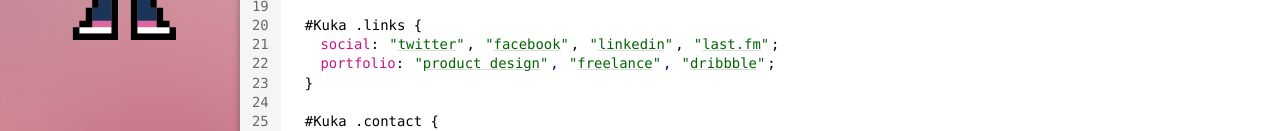
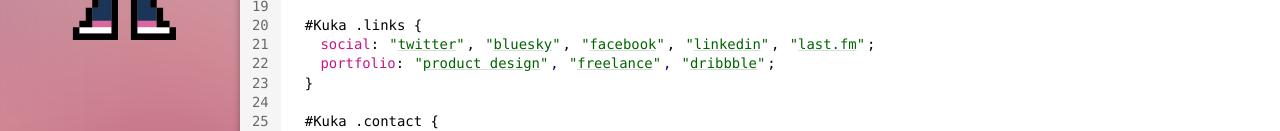
Before and after one commit to iKristy/kukaweb, a plain HTML site: page index.html in a window 1280 px wide. Shown: the part 380-511 px from the top of the page. Drawn offline with Linux system fonts and the light colour scheme.

Commit message:
Add Bluesky link

```diff
--- a/index.html
+++ b/index.html
@@ -170,7 +170,7 @@
 		<p class="brace">}</p>
 
 		<h2>#Kuka .links {</h2>
-		<p><span class="property">social</span>: <span class="value"><a href="https://www.twitter.com/iKristy" target="_blank" rel="noopener" aria-label="Go to Kristy's Twitter profile">twitter</a></span>, <span class="value"><a href="https://www.facebook.com/iKristy" target="_blank" rel="noopener" aria-label="Go to Kristy's Facebook profile">facebook</a></span>, <a href="https://www.linkedin.com/in/ikristy/" target="_blank" rel="noopener" aria-label="Go to Kristy's LinkedIn profile">linkedin</a></span>, <a href="https://www.last.fm/user/moonykristy" target="_blank" rel="noopener" aria-label="Go to Kristy's Last.fm profile">last.fm</a>;</p>
+		<p><span class="property">social</span>: <span class="value"><a href="https://www.twitter.com/iKristy" target="_blank" rel="noopener" aria-label="Read Kristy's tweets">twitter</a></span>, <span class="value"><a href="https://bsky.app/profile/kuka.design" target="_blank" rel="noopener" aria-label="Go to Kristy's Bluesky profile">bluesky</a></span>, <span class="value"><a href="https://www.facebook.com/iKristy" target="_blank" rel="noopener" aria-label="Go to Kristy's Facebook profile">facebook</a></span>, <a href="https://www.linkedin.com/in/ikristy/" target="_blank" rel="noopener" aria-label="Go to Kristy's LinkedIn profile">linkedin</a></span>, <a href="https://www.last.fm/user/moonykristy" target="_blank" rel="noopener" aria-label="Check out what Kristy is listening to on Last.fm">last.fm</a>;</p>
 		<p><span class="property">portfolio</span>: <a href="https://ikristy.notion.site/Kristy-Marcinova-f182e12169ed4715a57dd71356ebfbb4" target="_blank" rel="noopener" aria-label="Go to Kristy's product design showcase">product design</a><span class="value">,</span> <span class="value"><a href="https://portfolio.kuka.design" target="_blank" rel="noopener" aria-label="Go to Kristy's freelance work portfolio">freelance</a></span><span class="value">,</span> <a href="https://www.dribbble.com/iKristy" target="_blank" rel="noopener" aria-label="Go to Kristy's Dribbble portfolio">dribbble</a>;</p>
 		<p class="brace">}</p>
 
```
